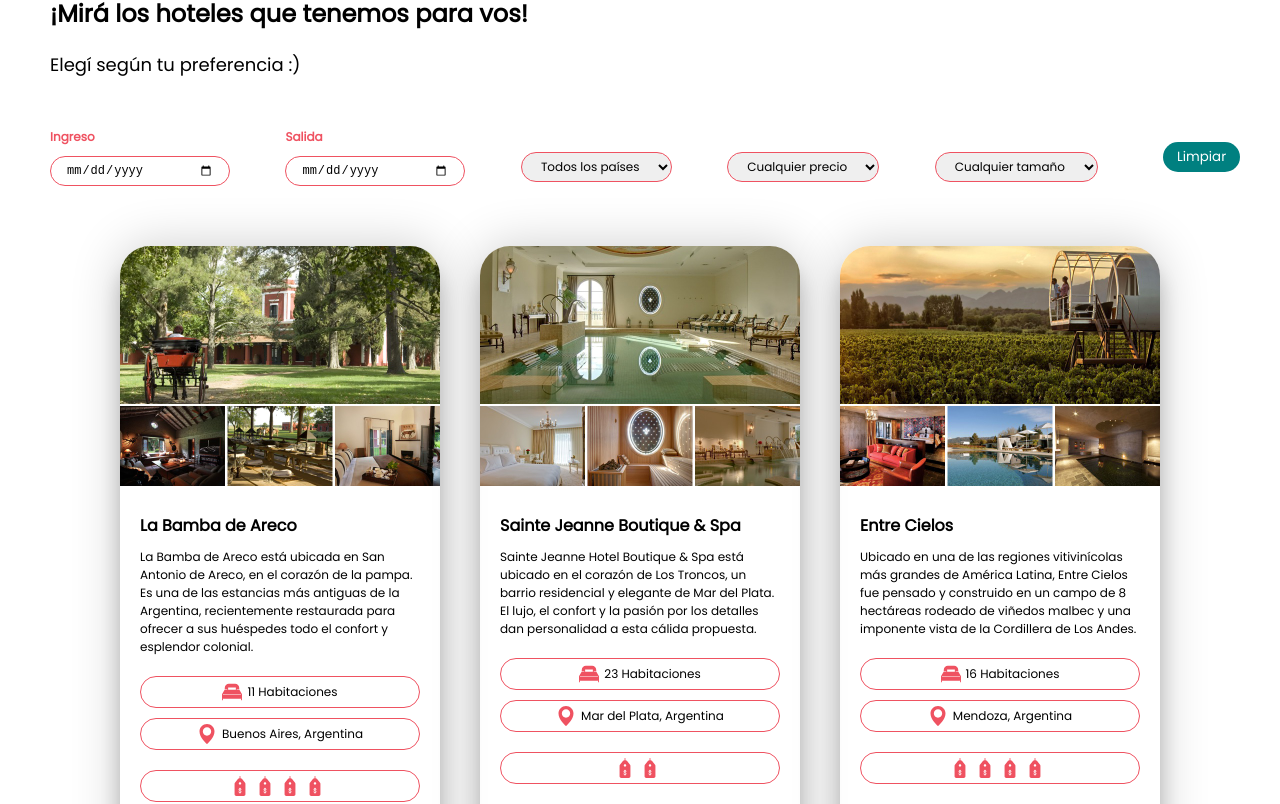
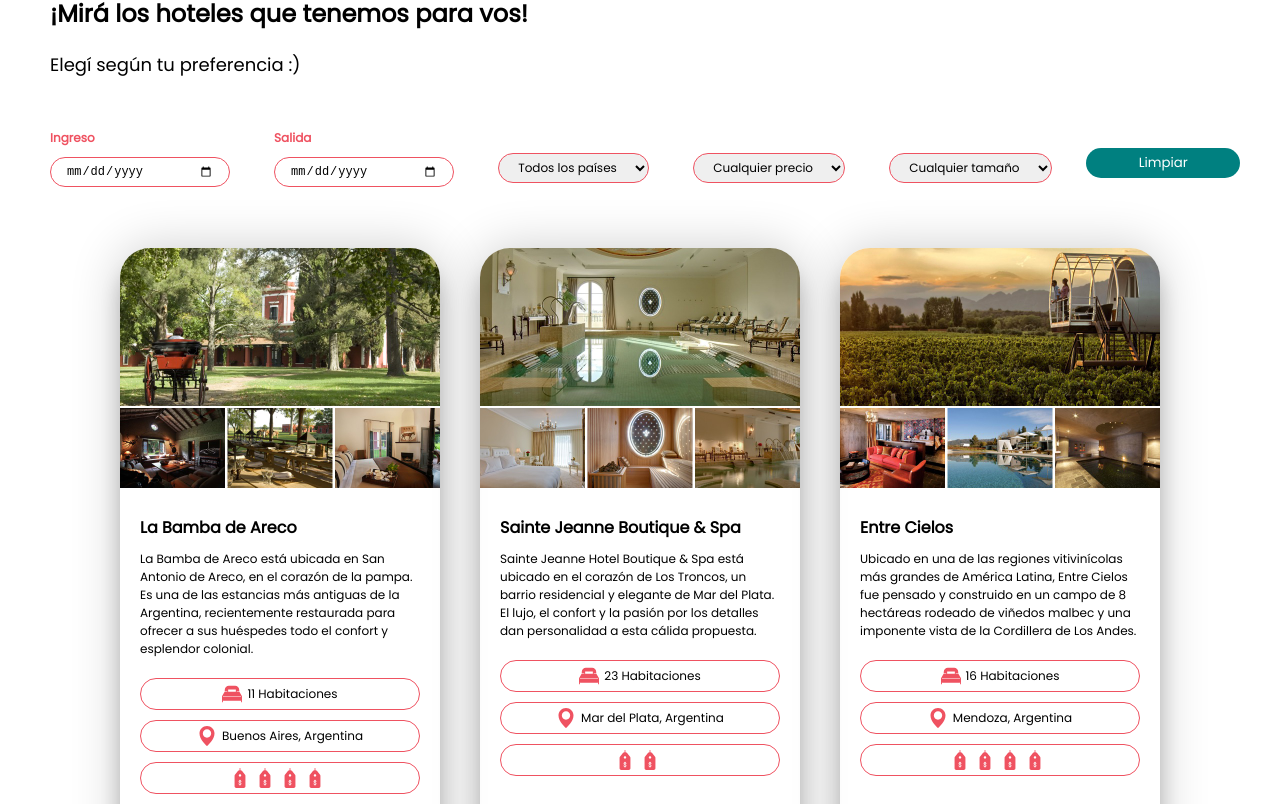
Before and after one commit to victoriasuarez97/hotel-resort, a React (Create React App) app in the folder hotel-resort/: page / in a window 1280 px wide. Shown: the part 627-1431 px from the top of the page. Built offline with nearby package versions, Linux system fonts and the light colour scheme.

Commit message:
Added: Pop Up to start hotel check out

```diff
--- a/hotel-resort/src/components/check-in-button/check-in-button.js
+++ b/hotel-resort/src/components/check-in-button/check-in-button.js
@@ -1,4 +1,5 @@
-import React from "react";
+import React, { useState } from "react";
+import { ModalBookHotel } from "../modal-book-hotel/modal-book-hotel";
 
 import "./check-in-button.scss";
 
@@ -7,9 +8,12 @@
  **/
 
 export const CheckInButton = () => {
+  const [showModal, setShowModal] = useState(false);
+
   return (
-    <button onClick={() => alert("Reserva realizada exitosamente!")}>
-      Reservar
-    </button>
+    <>
+      <button onClick={() => setShowModal(true)}>Reservar</button>
+      <ModalBookHotel showModal={showModal} setShowModal={setShowModal} />
+    </>
   );
 };
--- a/hotel-resort/src/components/hotel/hotel.js
+++ b/hotel-resort/src/components/hotel/hotel.js
@@ -1,5 +1,4 @@
-import React from "react";
-import { CheckInButton } from "../check-in-button/check-in-button";
+import React, { useState } from "react";
 import { HotelFeatures } from "../hotel-features/hotel-features";
 
 import Bedroom from "../../assets/icons/big-bed-with-one-pillow.svg";
@@ -12,7 +11,24 @@
  * @description componente para la card de los hoteles provenientes del data.js
  **/
 
-export const Hotel = ({ hotel }) => {
+export const Hotel = ({ hotel, dateFromChosen, dateToChosen }) => {
+  const [showModal, setShowModal] = useState(false);
+
+  const formatUnix = (date) => {
+    const dateFormatted = new Date(date);
+    const newDate = `
+      ${dateFormatted.getDate()}
+      /
+      ${dateFormatted.getMonth() + 1}
+      /
+      ${dateFormatted.getYear() - 100}`;
+    return newDate;
+  };
+
+  const closeModal = () => {
+    setShowModal(false);
+  };
+
   return (
     <div className="card-container">
       <img src={hotel.photo} alt="hotel" className="hotel-photo" />
@@ -48,7 +64,23 @@
             <img src={Price} alt="price" />
           </div>
         )}
-        <CheckInButton />
+        <button onClick={() => setShowModal(true)}>Reservar</button>
+      </div>
+      <div className={`modal-book-hotel-container ${showModal ? "open" : ""}`}>
+        <div className="modal-book-hotel-wrapper">
+          <h3>¿Estás seguro de realizar esta reserva?</h3>
+          <p className="hotel-chosen">El hotel que elegiste es:</p>
+          <div className="hotel-chosen-data">
+            <p className="hotel-name">{hotel.name}</p>
+            <p>{`Fecha de Ingreso: ${formatUnix(dateFromChosen)}`}</p>
+            <p>{`Fecha de Ingreso: ${formatUnix(dateToChosen)}`}</p>
+            <p>{`En: ${hotel.city}, ${hotel.country}`}</p>
+          </div>
+          <div className="buttons-wrapper">
+            <button>Sí, quiero reservar</button>
+            <button onClick={closeModal}>No, me arrepentí</button>
+          </div>
+        </div>
       </div>
     </div>
   );
--- a/hotel-resort/src/components/hotel/hotel.scss
+++ b/hotel-resort/src/components/hotel/hotel.scss
@@ -31,7 +31,7 @@
       padding: 5px 15px;
       border: 1px solid $red;
       border-radius: 30px;
-      margin: 20px 0px;
+      margin: 10px 0px;
       display: flex;
       justify-content: center;
 
@@ -41,4 +41,64 @@
       }
     }
   }
+
+  button {
+    border: none;
+    width: 22vw;
+    height: 30px;
+    border-radius: 30px;
+    margin: 20px 0px 10px;
+    cursor: pointer;
+    background: $red;
+    color: $white;
+    font-family: 'Poppins', sans-serif;
+  }
 }
+
+.modal-book-hotel-container {
+  position: fixed;
+  top: 0;
+  left: 0;
+  background: rgba(83, 83, 83, 0.301);
+  height: 100vh;
+  width: 100vw;
+  z-index: 2;
+  display: none;
+}
+
+.open {
+  display: block;
+
+  .modal-book-hotel-wrapper {
+    position: absolute;
+    top: 50%;
+    left: 50%;
+    transform: translate(-50%, -50%);
+    width: 50vw;
+    height: 50vh;
+    background-color: #ffffff;
+    margin: auto;
+    border-radius: 30px;
+    box-shadow: 0 20px 20px rgba(0, 0, 0, 0.2), 0px 0px 50px rgba(0, 0, 0, 0.2);
+    padding: 30px;
+
+    .hotel-chosen {
+      margin: 10px 0px;
+    }
+
+    .hotel-name {
+      font-size: 18px;
+      margin: 0px 0px 10px;
+    }
+
+    .buttons-wrapper {
+      display: flex;
+      justify-content: space-between;
+
+      button {
+        margin: 40px 0px 30px;
+        width: 14vw;
+      }
+    }
+  }
+}
--- a/hotel-resort/src/components/hotels/hotels.js
+++ b/hotel-resort/src/components/hotels/hotels.js
@@ -150,7 +150,14 @@
             </p>
           </div>
         ) : (
-          data.map((hotel, i) => <Hotel hotel={hotel} key={i} />)
+          data.map((hotel, i) => (
+            <Hotel
+              hotel={hotel}
+              key={i}
+              dateFromChosen={dateFrom}
+              dateToChosen={dateTo}
+            />
+          ))
         )}
       </div>
     </>
--- a/hotel-resort/src/components/hotels/hotels.scss
+++ b/hotel-resort/src/components/hotels/hotels.scss
@@ -47,9 +47,15 @@
 
       }
       .clear-filter {
-        background-color: $green;
-        width: 6vw;
-        margin: 0px 0px 0px 20px;
+        border: none;
+        width: 12vw;
+        height: 30px;
+        border-radius: 30px;
+        margin: 20px 0px 10px;
+        cursor: pointer;
+        background: $green;
+        color: $white;
+        font-family: 'Poppins', sans-serif;
       }
     }
   }
```
Also changed, not shown: 1 other file (tests, documents, lock files or other folders).
